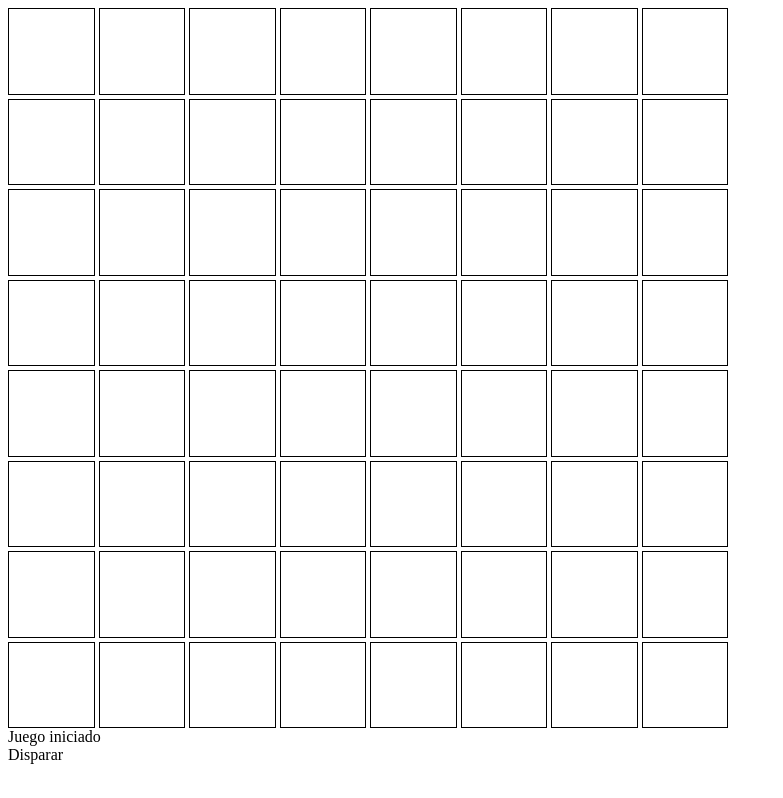
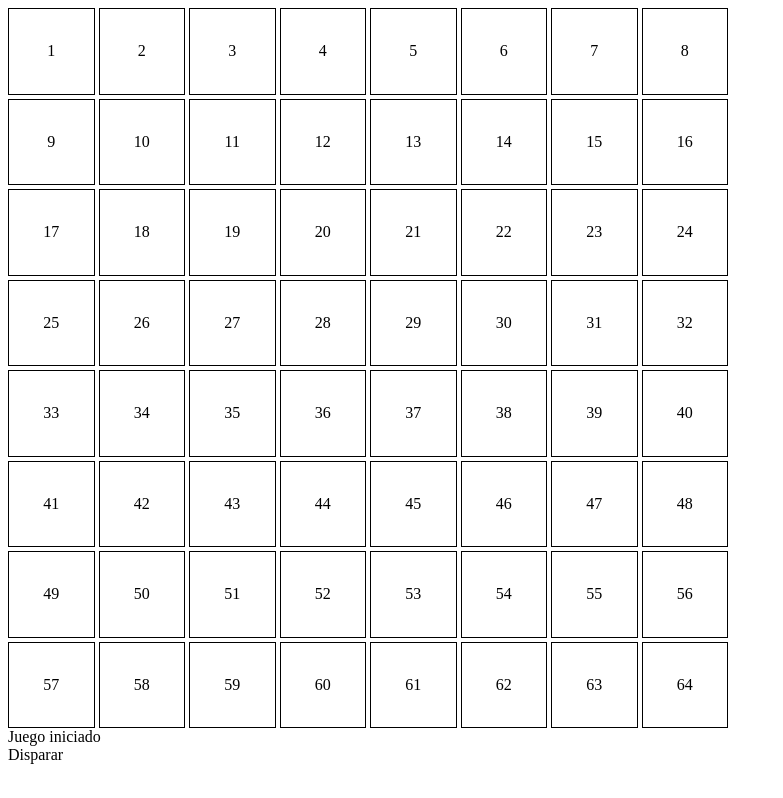
Before and after one commit to alvaroizv/Submarine_Game, a plain HTML site: page index.html in a window 1280 px wide. Shown: the whole page, without its empty margins (0-783 px from the left). Drawn offline with Linux system fonts and the light colour scheme.

```diff
--- a/index.html
+++ b/index.html
@@ -9,7 +9,7 @@
   <body>
     <div id="gameBoard">
       <template id="box-template">
-        <div class="box"></div>
+        <div class="box" id="single_box"></div>
       </template>
     </div>
     <div id="gameStatus"></div>
--- a/js/UI.js
+++ b/js/UI.js
@@ -25,11 +25,12 @@
     UI.control.status.textContent = newStatus;
   },
   generateBoard(columns_number) {
-    console.log(UI.board);
     UI.control.board.style.gridTemplateColumns = `repeat(${columns_number}, 1fr)`;
     for (let index = 0; index < columns_number * columns_number; index++) {
       const clonated_template = UI.control.template.content.cloneNode(true);
       const box = clonated_template.querySelector(".box");
+      box.textContent = index + 1;
+
       UI.control.board.appendChild(box);
     }
   },
--- a/js/game.js
+++ b/js/game.js
@@ -14,6 +14,7 @@
 });
 
 UI.generateBoard(8);
+
 /* Esto es otra forma, cuidado con la perdida del contexto this.
 /*
 UI.setEvent({
```
Also changed, not shown: js/GameSubmarine.js (indentation only).
